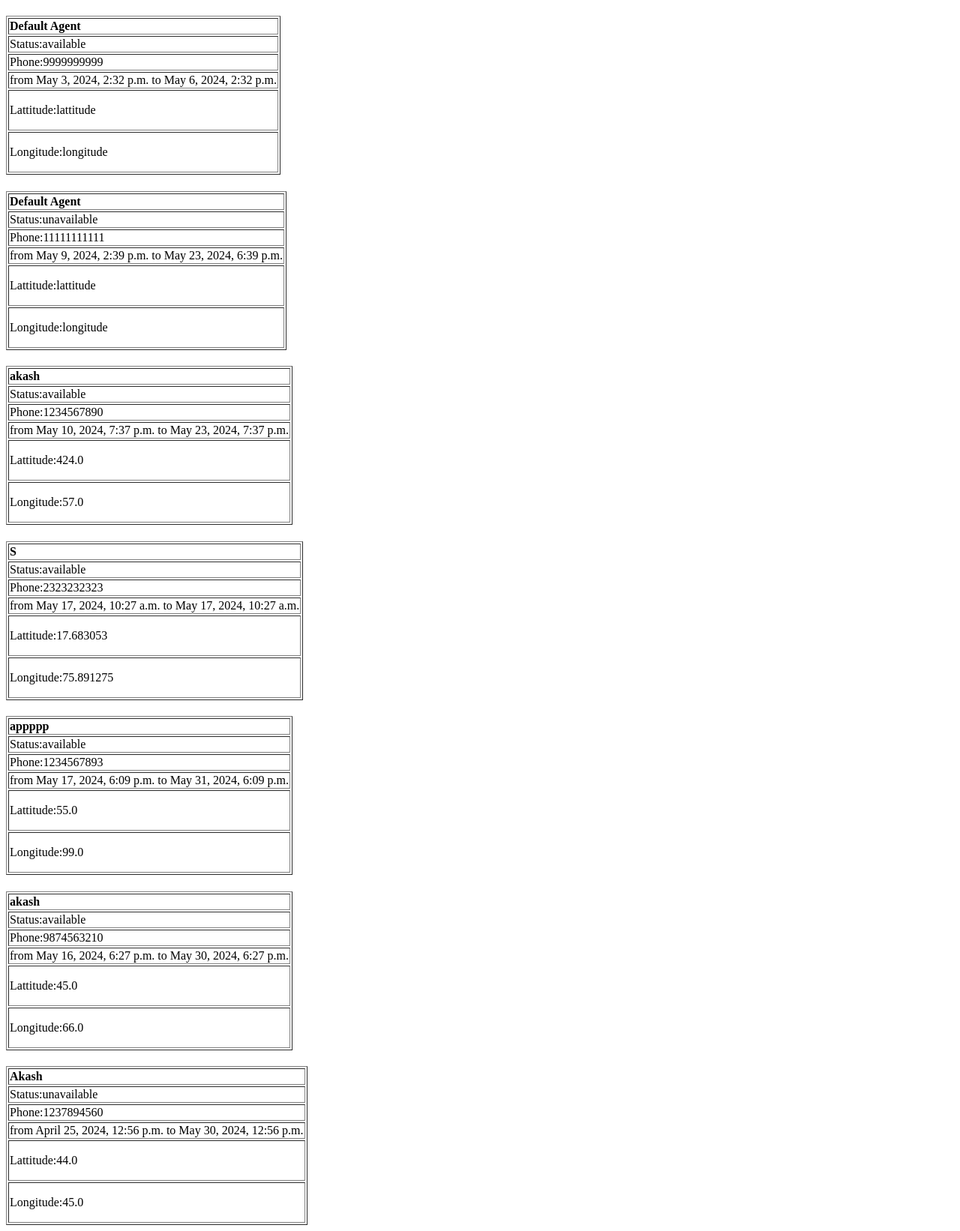
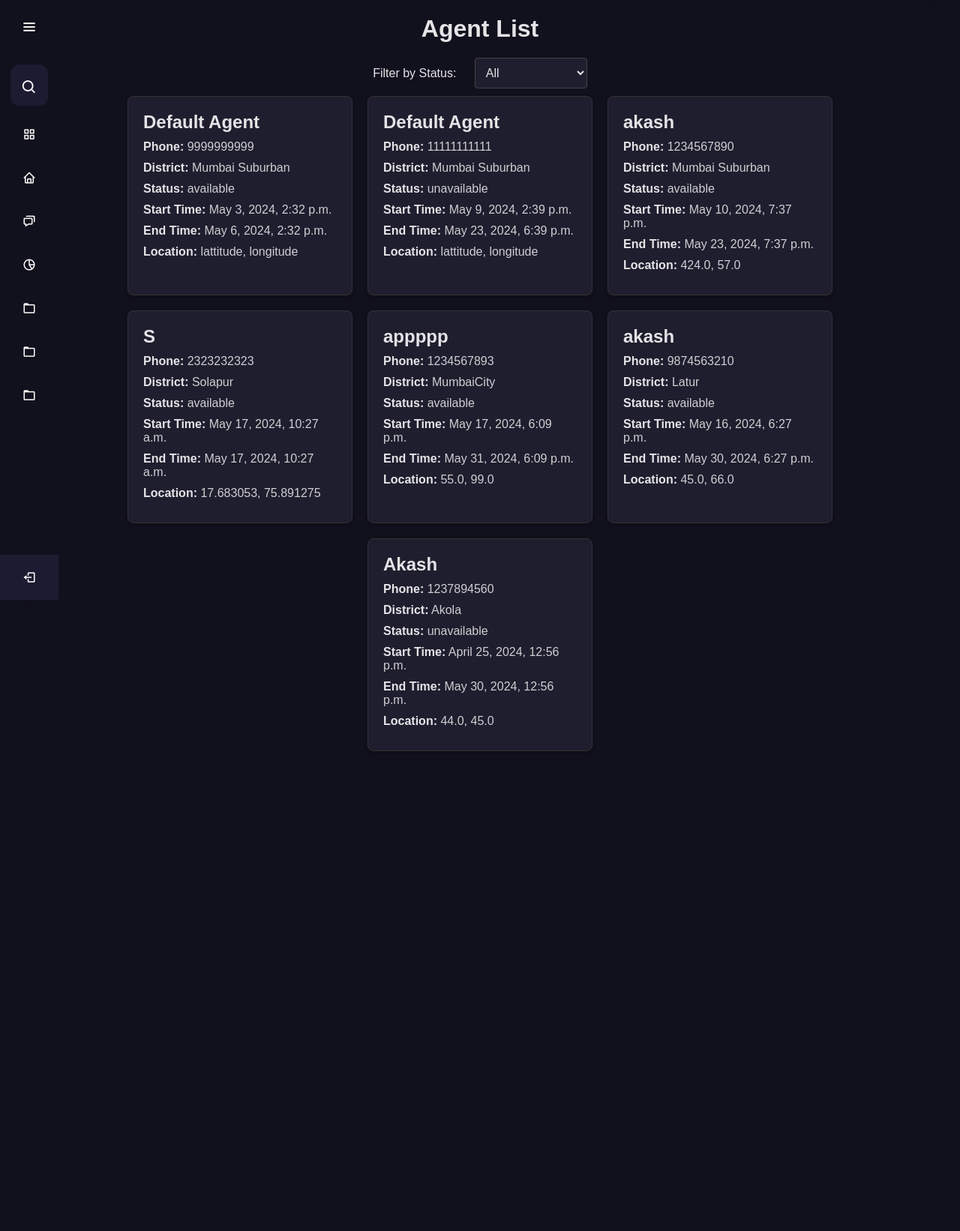
Before and after one commit to AI-ApeX-DeV/Infosys_Online_Insurance_Project, a Django app: page /500/ in a window 1280 px wide. Shown: the whole page at 75% size. After the commit the page ends 1002 px from the top, so only its background shows below. Run offline with Django 5.2, Linux system fonts and the light colour scheme; data comes from the database, SQL or seed files in the repository; both versions use the stored data as it was after the commit.

Commit message:
created all agent info page after agent regestration page it redirects to 500.html to list all agent

```diff
--- /dev/null
+++ b/team2/online_insurance/static/agent_list.css
@@ -0,0 +1,77 @@
+/* static/css/styles.css */
+body {
+    font-family: Arial, sans-serif;
+    background-color: #11101d;
+    color: #e4e4e7;
+    margin: 0;
+    padding: 0;
+}
+
+.container {
+    max-width: 1200px;
+    margin: 0 auto;
+    padding: 20px;
+    background-color: #11101d;
+}
+
+h1 {
+    text-align: center;
+    color: #e4e4e7;
+}
+
+.filter-container {
+    text-align: center;
+    margin-bottom: 20px;
+    width: 300px;  /* Set a specific width for the filter container */
+    margin: 0 auto;
+}
+
+.filter-container label {
+    color: #e4e4e7;
+}
+
+.filter-container select {
+    padding: 10px;
+    font-size: 16px;
+    background-color: #1f1e2e;
+    color: #e4e4e7;
+    border: 1px solid #444;
+    border-radius: 4px;
+    width: 150px;
+    margin-left: 20px;
+}
+
+.agent-list {
+    display: flex;
+    flex-wrap: wrap;
+    gap: 20px;
+    justify-content: center;
+}
+
+.agent-card {
+    background-color: #1f1e2e;
+    border: 1px solid #333;
+    border-radius: 8px;
+    padding: 20px;
+    width: 300px;
+    box-shadow: 0 2px 5px rgba(0, 0, 0, 0.3);
+    transition: transform 0.3s ease;
+}
+
+.agent-card:hover {
+    transform: translateY(-10px);
+}
+
+.agent-card h2 {
+    margin-top: 0;
+    color: #e4e4e7;
+}
+
+.agent-card p {
+    margin: 10px 0;
+    color: #cfcfd3;
+}
+
+.agent-card p strong {
+    color: #e4e4e7;
+}
--- /dev/null
+++ b/team2/online_insurance/static/js/agent_list_script.js
@@ -0,0 +1,17 @@
+// static/js/scripts.js
+document.addEventListener('DOMContentLoaded', () => {
+    const filterSelect = document.getElementById('status-filter');
+    const agentCards = document.querySelectorAll('.agent-card');
+
+    filterSelect.addEventListener('change', () => {
+        const filterValue = filterSelect.value;
+        agentCards.forEach(card => {
+            const status = card.getAttribute('data-status');
+            if (filterValue === 'all' || filterValue === status) {
+                card.style.display = 'block';
+            } else {
+                card.style.display = 'none';
+            }
+        });
+    });
+});
--- a/team2/online_insurance/templates/500.html
+++ b/team2/online_insurance/templates/500.html
@@ -1,27 +1,45 @@
+{% extends 'base.html' %}
+
+{% block title %}    Agent Registration{% endblock %}
+
+{% block content %}
+
+<!-- templates/agent_list.html -->
+{% load static %}
 <!DOCTYPE html>
 <html lang="en">
 <head>
     <meta charset="UTF-8">
     <meta name="viewport" content="width=device-width, initial-scale=1.0">
-    <title>Document</title>
+    <title>Agent List</title>
+    <link rel="stylesheet" href="{% static 'agent_list.css' %}">
+    <script defer src="{% static 'js/agent_list_script.js' %}"></script>
 </head>
 <body>
-
-    {% for i in agents %}
-
-     <table border="1">
-
-            <h1><td><b>{{i.agent}}</b></h1></td></tr>
-            <tr><div><td>Status:{{ i.status }}</td></div></tr>
-            <tr><div><td>Phone:{{ i.agent_phone }}</td></div> </tr>
-            <td><div>from {{ i.start_time }} to {{ i.end_time }}</div></td>
-
-            <tr><td><p>Lattitude:{{i.lattitude}}</p></td></tr>
-            <tr><td><p> Longitude:{{i.longitude}}</p></td></tr>
-
-
-
-    {% endfor %}
-
+    <div class="container">
+        <h1>Agent List</h1>
+        <div class="filter-container">
+            <label for="status-filter">Filter by Status:</label>
+            <select id="status-filter">
+                <option value="all">All</option>
+                <option value="available">Available</option>
+                <option value="unavailable">Unavailable</option>
+            </select>
+        </div>
+        <div id="agent-list" class="agent-list">
+            {% for agent in agents %}
+            <div class="agent-card" data-status="{{ agent.status }}">
+                <h2>{{ agent.agent }}</h2>
+                <p><strong>Phone:</strong> {{ agent.agent_phone }}</p>
+                <p><strong>District:</strong> {{ agent.agent_district }}</p>
+                <p><strong>Status:</strong> {{ agent.status }}</p>
+                <p><strong>Start Time:</strong> {{ agent.start_time }}</p>
+                <p><strong>End Time:</strong> {{ agent.end_time }}</p>
+                <p><strong>Location:</strong> {{ agent.lattitude }}, {{ agent.longitude }}</p>
+            </div>
+            {% endfor %}
+        </div>
+    </div>
 </body>
 </html>
+{% endblock %}
--- a/team2/online_insurance/templates/agent.html
+++ b/team2/online_insurance/templates/agent.html
@@ -1,6 +1,6 @@
 {% extends 'base.html' %}
 
-{% block title %}Home | My Website{% endblock %}
+{% block title %}    Agent Registration{% endblock %}
 
 {% block content %}
 {% load static %}
```
Also changed, not shown: team2/db.sqlite3.
